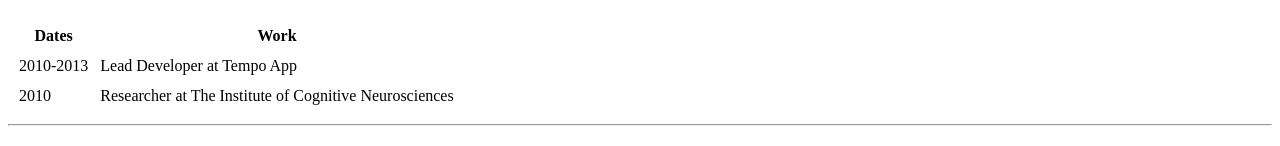
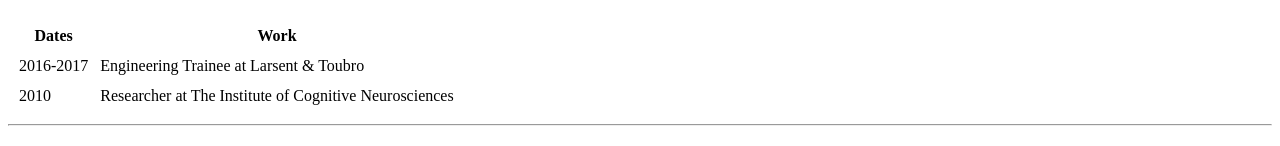
Before and after one commit to rawimistry/CV, a plain HTML site: page index.html in a window 1280 px wide. Shown: the part 465-611 px from the top of the page. Drawn offline with Linux system fonts and the light colour scheme.

Commit message:
Updated work experience

```diff
--- a/index.html
+++ b/index.html
@@ -36,8 +36,8 @@
         </thead>
         <tbody>
             <tr>
-                <td>2010-2013</td>
-                <td>Lead Developer at Tempo App</td>
+                <td>2016-2017</td>
+                <td>Engineering Trainee at Larsent & Toubro</td>
             </tr>
             <tr>
                 <td>2010</td>
```
